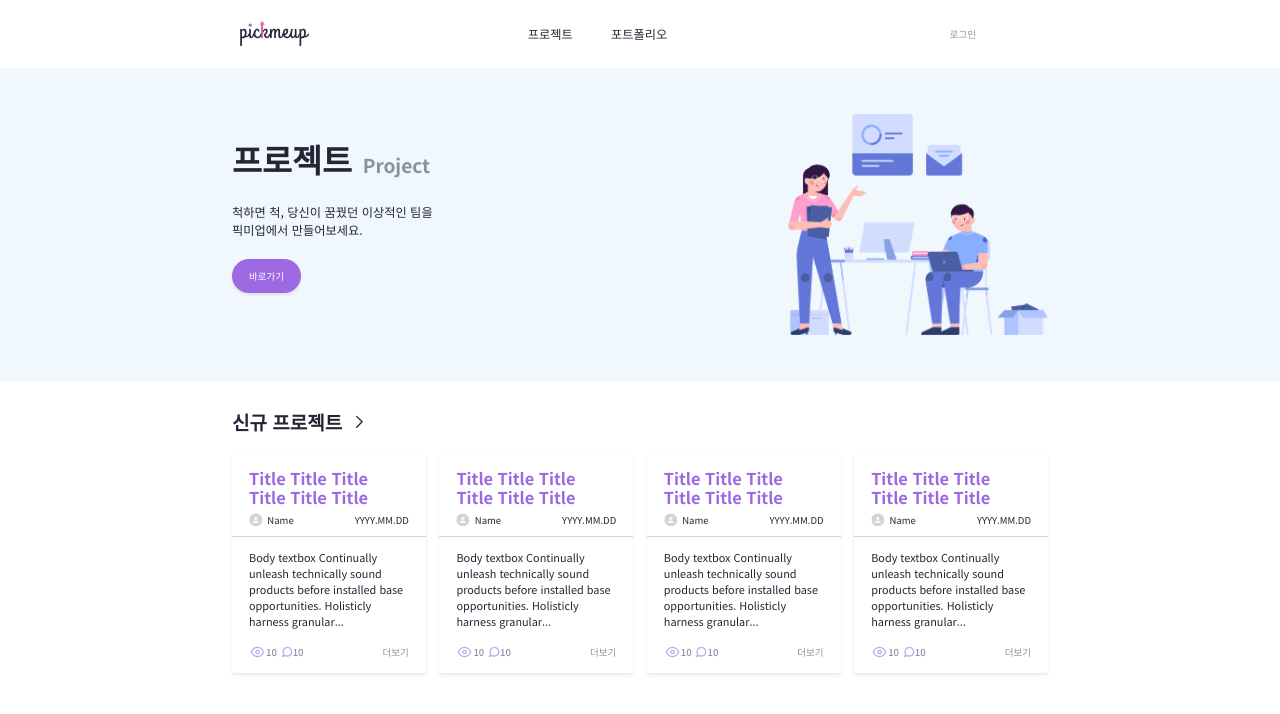
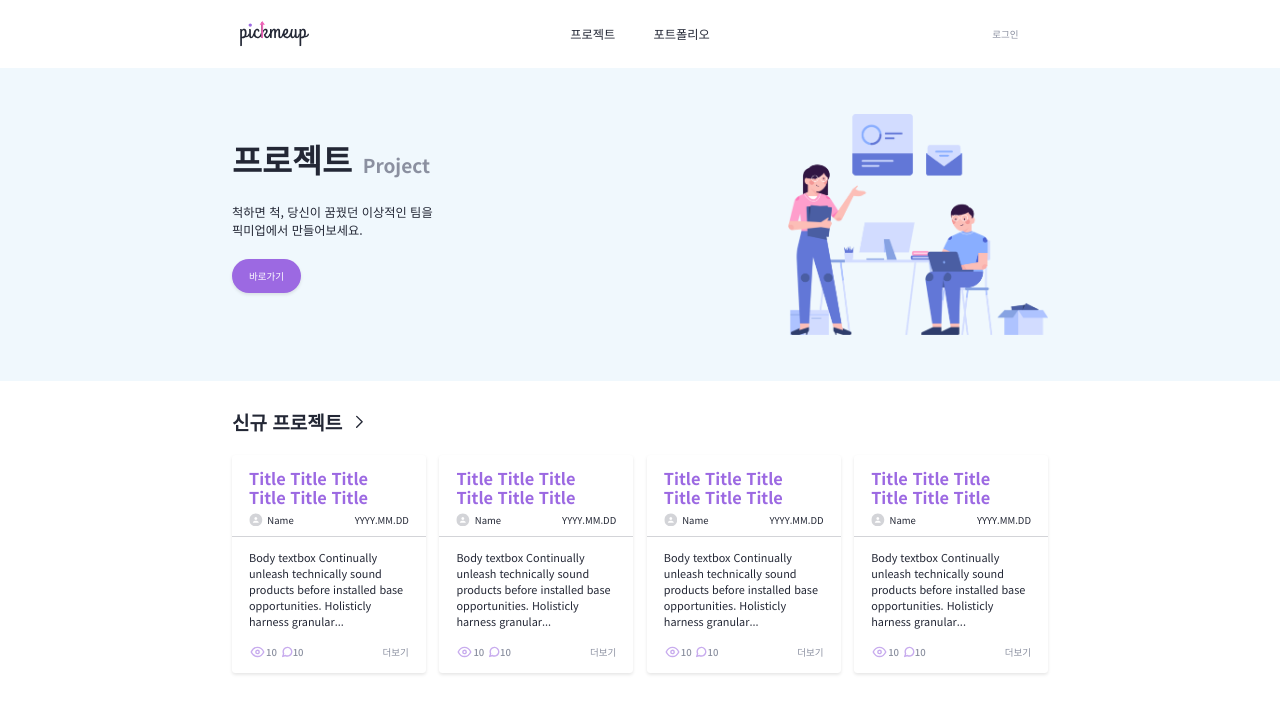
Before and after one commit to produce1886/pick-me-up, a Next.js app: page / in a window 1280 px wide. Shown: the top 714 px of the page. Built offline with nearby package versions, Linux system fonts and the light colour scheme.

Commit message:
Fix design of gnb

```diff
--- a/src/components/molecules/menu/Sub.js
+++ b/src/components/molecules/menu/Sub.js
@@ -19,9 +19,9 @@ export default function Sub() {
 }
 
 const Wrapper = styled.div`
-  width: 10rem;
+  width: 5rem;
   height: 1.5rem;
-  justify-content: space-evenly;
+  justify-content: center;
   display: flex;
   flex-direction: row;
 `;
```
